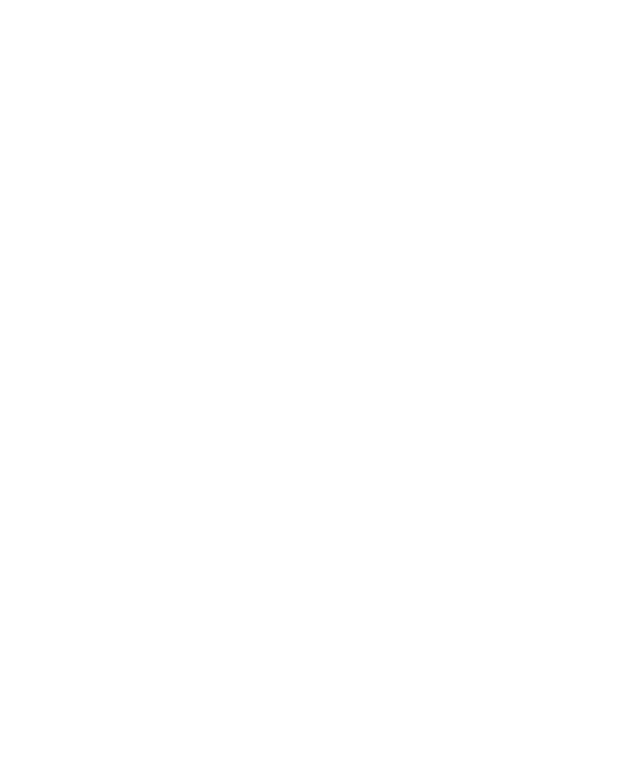
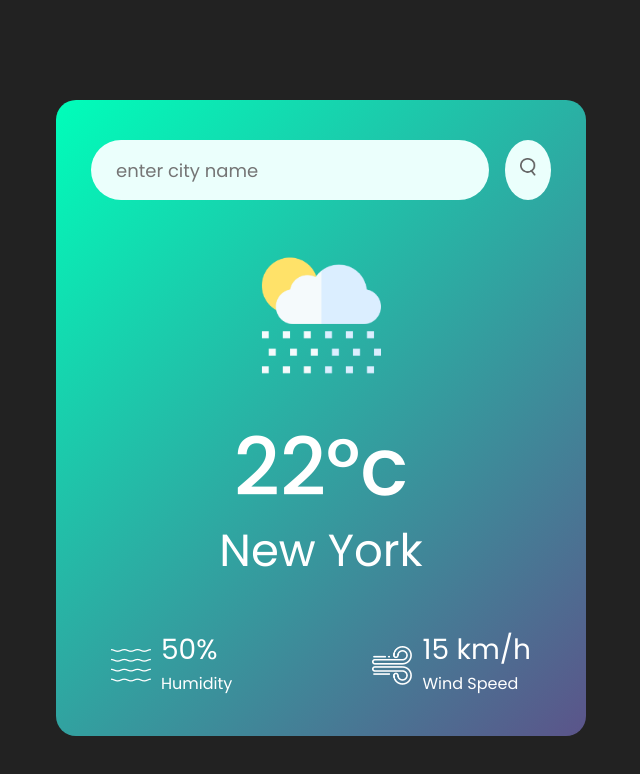
Before and after one commit to aboparai123/WeatherApp, a plain HTML site: page index.html in a window 1280 px wide. Shown: the whole page, without its empty margins (319-959 px from the left). Drawn offline with Linux system fonts and the light colour scheme.

Commit message:
Updated and style weather app.

```diff
--- a/index.html
+++ b/index.html
@@ -7,6 +7,37 @@
     <link rel="stylesheet" href="./style.css" />
   </head>
   <body>
+    <div class="card">
+      <div class="search">
+        <input type="text" placeholder="enter city name" spellcheck="false" />
+        <button><img src="images/search.png" /></button>
+      </div>
+
+      <div class="weather">
+        <img src="images/rain.png" class="weather-icon" />
+        <h1 class="temp">22°c</h1>
+        <h2 class="city">New York</h2>
+
+        <div class="details">
+          <div class="col">
+            <img src="./images/humidity.png" />
+            <div>
+              <p class="humidity">50%</p>
+              <p>Humidity</p>
+            </div>
+          </div>
+
+          <div class="col">
+            <img src="./images/wind.png" />
+            <div>
+              <p class="wind">15 km/h</p>
+              <p>Wind Speed</p>
+            </div>
+          </div>
+        </div>
+      </div>
+    </div>
+
     <script src="./script.js"></script>
   </body>
 </html>
--- a/style.css
+++ b/style.css
@@ -0,0 +1,98 @@
+@import url("https://fonts.googleapis.com/css2?family=Poppins:wght@100;200;300;400;500;600;700;800;900&display=swap");
+
+* {
+  margin: 0;
+  padding: 0;
+  font-family: "Poppins", sans-serif;
+  box-sizing: border-box;
+}
+
+body {
+  background-color: #222;
+}
+
+.card {
+  width: 90%;
+  max-width: 530px;
+  background: linear-gradient(135deg, #00feba, #5b548a);
+  color: #fff;
+  margin: 100px auto 0;
+  border-radius: 20px;
+  padding: 40px 35px;
+  text-align: center;
+}
+
+.search {
+  width: 100%;
+  display: flex;
+  align-items: center;
+  justify-content: space-between;
+}
+
+.search input {
+  border: 0;
+  outline: 0;
+  background: #ebfffc;
+  color: #555;
+  padding: 10px 25px;
+  height: 60px;
+  border-radius: 30px;
+  flex: 1;
+  margin-right: 16px;
+  font-size: 18px;
+}
+
+.search button {
+  border: 0;
+  outline: 0;
+  background: #ebfffc;
+  border-radius: 50%;
+  width: 60px;
+  height: 60px;
+  cursor: pointer;
+}
+
+.search button img {
+  width: 16px;
+}
+
+.weather-icon {
+  width: 170px;
+  margin-top: 30px;
+}
+
+.weather h1 {
+  font-size: 80px;
+  font-weight: 500;
+}
+
+.weather h2 {
+  font-size: 45px;
+  font-weight: 400;
+  margin-top: -10px;
+}
+
+.details {
+  display: flex;
+  align-items: center;
+  justify-content: space-between;
+  padding: 0 20px;
+  margin-top: 50px;
+}
+
+.col {
+  display: flex;
+  align-items: center;
+  text-align: left;
+}
+
+.col img {
+  width: 40px;
+  margin-right: 10px;
+}
+
+.humidity,
+.wind {
+  font-size: 28px;
+  margin-top: -6px;
+}
```
